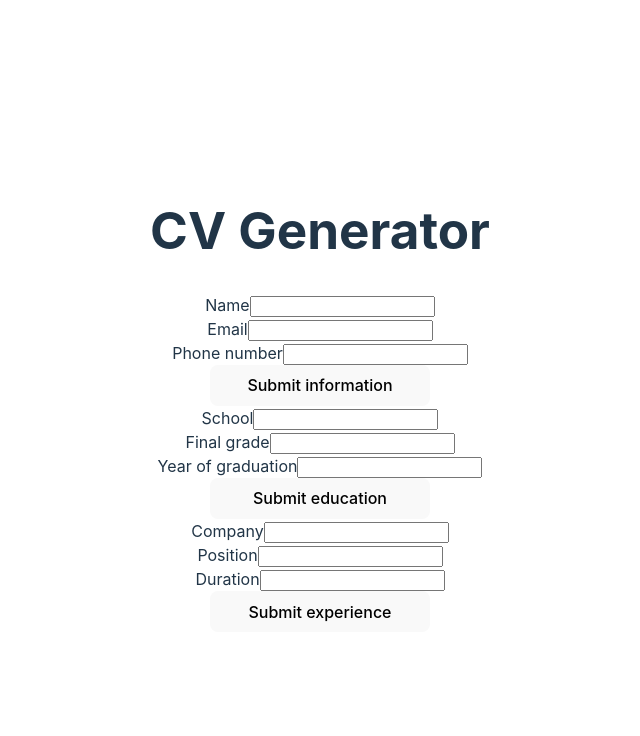
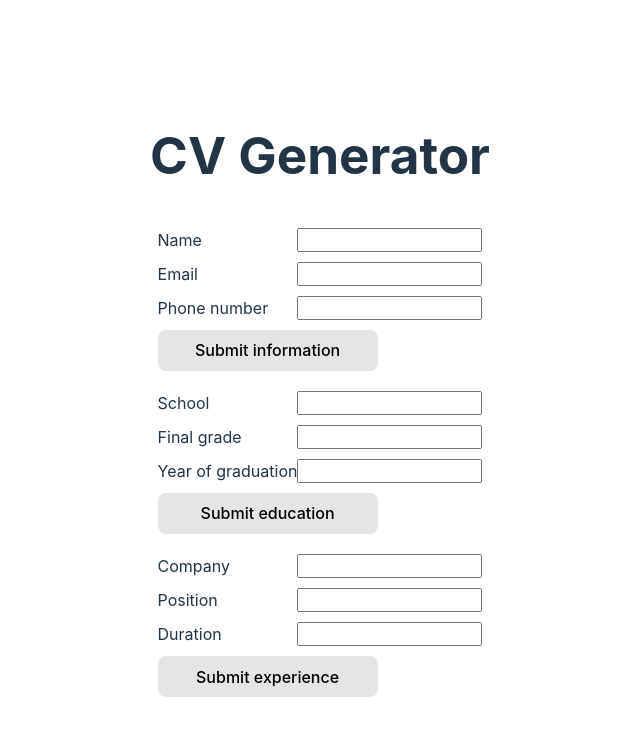
Before and after one commit to VrakasYi/Project-CV-Application, a React (Vite) app: page / in a window 1280 px wide. Shown: the top 736 px of the page, without its empty margins (320-960 px from the left). Built offline with nearby package versions, Linux system fonts and the light colour scheme.

Commit message:
basic app done. add more companies function

```diff
--- a/src/components/educational-info.jsx
+++ b/src/components/educational-info.jsx
@@ -1,5 +1,5 @@
 import React, { useState } from "react";
-import '../styles/info.css'
+import '../styles/input-div.css'
 
 export default function EducationalInfo( { educationalInfo, setEducationalInfo } ) {
     const [isEditing, setIsEditing] = useState(true);
--- a/src/components/general-info.jsx
+++ b/src/components/general-info.jsx
@@ -1,5 +1,5 @@
 import React, { useState} from "react";
-import '../styles/info.css'
+import '../styles/input-div.css'
 
 export default function GeneralInfo( { generalInfo, setGeneralInfo }) {
     const [isEditing, setIsEditing] = useState(true);
--- a/src/components/practical-exp.jsx
+++ b/src/components/practical-exp.jsx
@@ -1,5 +1,5 @@
 import React, {useState} from "react";
-import '../styles/info.css'
+import '../styles/input-div.css'
 
 export default function practicalExp({ practicalExp, setPracticalExp }) {
     const [isEditing, setIsEditing] = useState(true);
--- /dev/null
+++ b/src/styles/input-div.css
@@ -0,0 +1,15 @@
+.input-div {
+    justify-content: space-between;
+    display: flex;
+}
+
+form {
+    display: flex;
+    flex-direction: column;
+    gap: 10px;
+    padding: 10px;
+}
+
+form > button {
+    background-color: #e5e5e5;
+}
```
